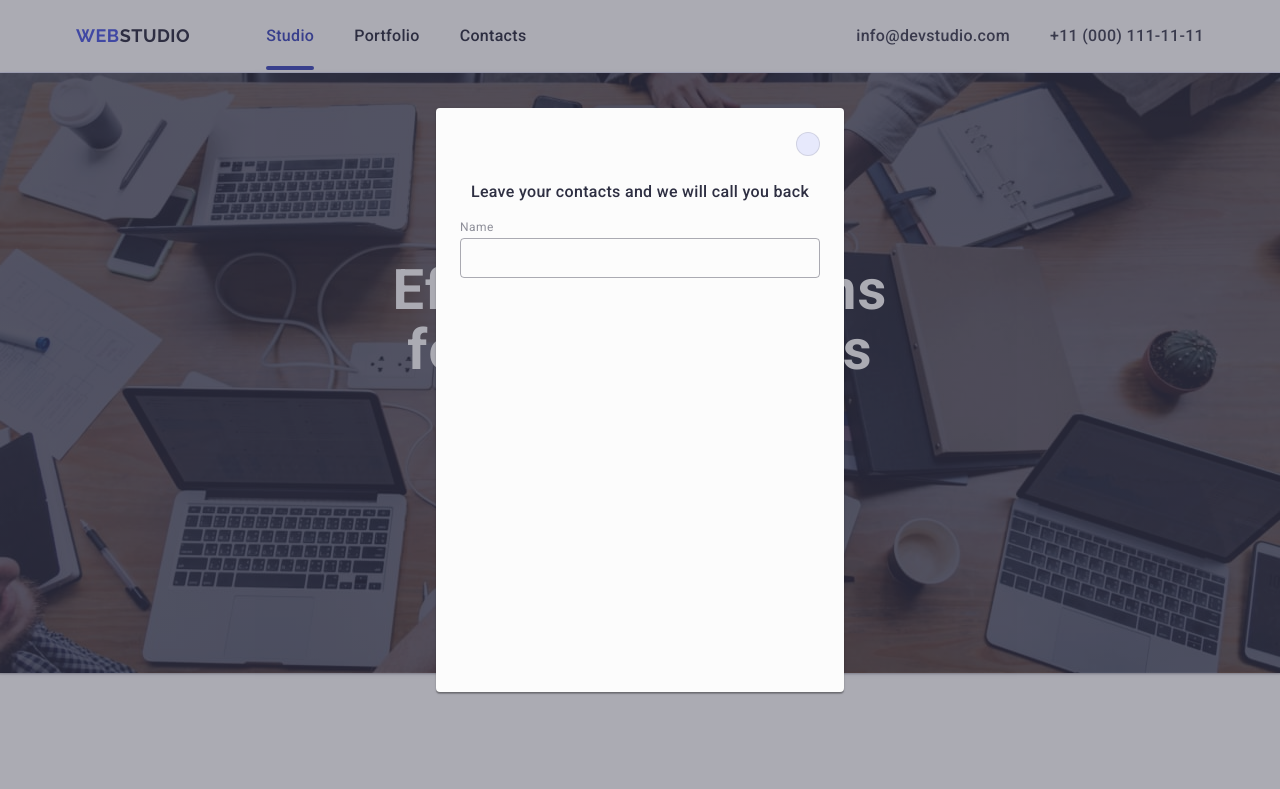
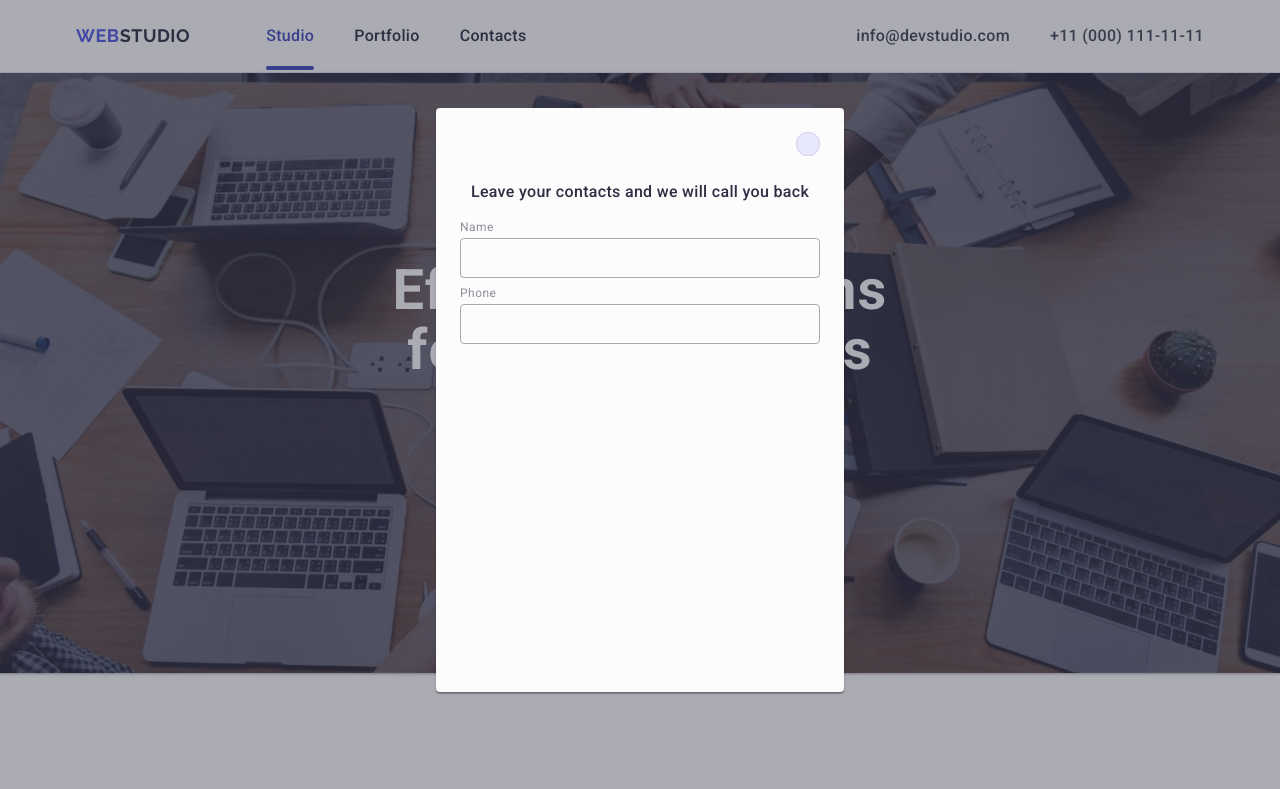
Before and after one commit to ashechek/goit-markup-hw-05, a plain HTML site: page index.html in a window 1280 px wide. Shown: the top 789 px of the page. Drawn offline with nearby package versions, Linux system fonts and the light colour scheme.

Commit message:
Update0.4.4

```diff
--- a/css/style.css
+++ b/css/style.css
@@ -876,6 +876,6 @@ button:focus {
     transition: fill 250ms cubic-bezier(0.4, 0, 0.2, 1);
 }
 
-.modal-window-input:focus .modal-window-input-svg-first {
+.modal-window-input:focus-within .modal-window-input-svg-first {
     fill: #4D5AE5;
 }
--- a/index.html
+++ b/index.html
@@ -434,6 +434,17 @@
                         </svg>
                     </div>
                 </div>
+
+                <div class="modal-window-form-container">
+                    <label class="modal-window-form-label" for="user-name">Phone</label>
+                    <div class="modal-window-label-pislia">
+                        <input type="text" id="user-name" name="user-name" class="modal-window-input">
+                        <svg width="18" height="24" class="modal-window-input-svg-first">
+                            <use href="./images/icons.svg#icon-person-black"></use>
+                        </svg>
+                    </div>
+                </div>
+
             </form>
         </div>
     </div>
```
